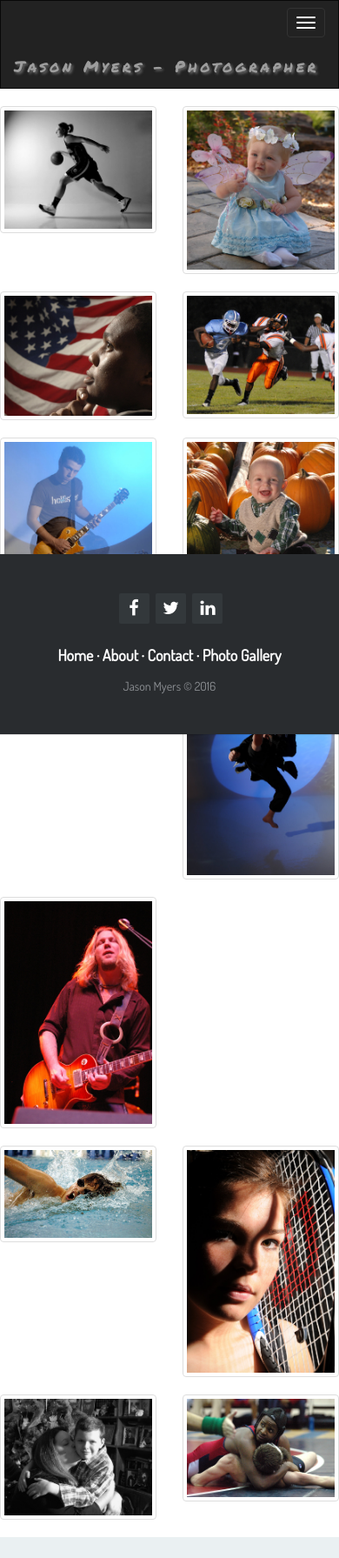
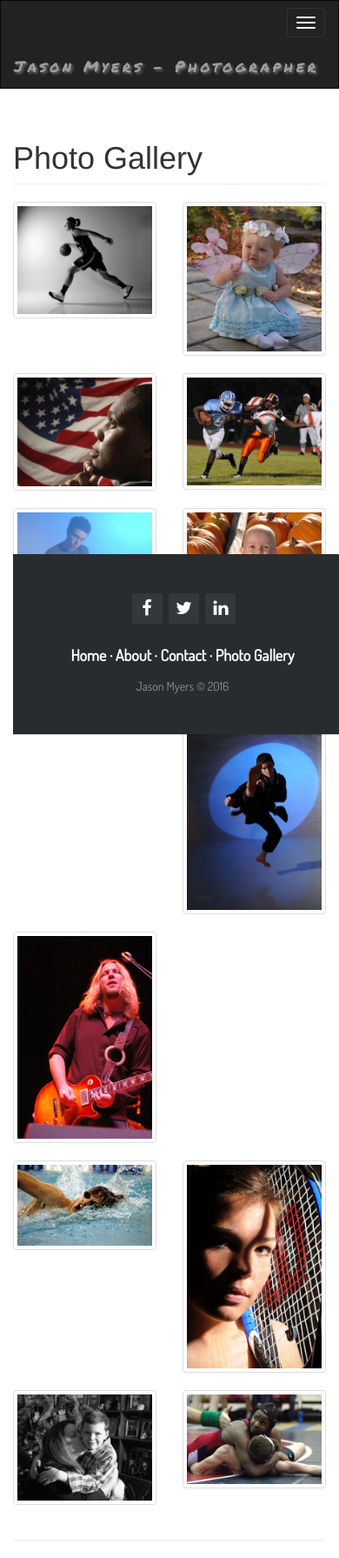
Before and after one commit to elfgirl1981/jasonMyers, a plain HTML site: page gallery.html in a window 390 px wide. Shown: the whole page at 87% size. Before the commit the page ends 1767 px from the top, so only its background shows below. Drawn offline with nearby package versions, Linux system fonts and the light colour scheme; files that its build step writes are made by us from their sources; files whose address does not match are found by name.

Commit message:
adds responsiveness to gallery

```diff
--- a/css/style.css
+++ b/css/style.css
@@ -6,49 +6,8 @@ body {
   background-color: #dddddd;
 }
 
-.availability, .contact {
+.availability {
   background-color: #bbbbbb;
-}
-
-/*.contact {
-  border: 2px solid #bbbbbb;
-  height: 300px;
-  width: 300px;
-  border-radius: 50px;
-  text-align: center;
-  padding-top: 75px;
-  display: inline;
-  float: left;
-  margin-top: 20px;
-  margin-left: 10px;
-}*/
-
-.contact p {
-  font-size: 20px;
-}
-
-.message {
-  background-color: #b2d8b2;
-  border: 2px solid #b2d8b2;
-  padding-top: 80px;
-  border-radius: 50px;
-  text-align: center;
-  margin-top: 20px;
-  margin-right: 100px;
-  width: 300px;
-  height: 500px;
-  font-size: 20px;
-  font-family: 'Dosis', sans-serif;
-  display: inline;
-  float: right;
-}
-
-
-#contact-list {
-  list-style: none;
-  font-size: 20px;
-  font-family: 'Dosis', sans-serif;
-
 }
 
 h1, h2, h3 {
--- a/gallery.html
+++ b/gallery.html
@@ -60,87 +60,96 @@
 
          <!-- Begin Content   -->
 
-        <div class="container-fluid">
-        </div> <div class="row">
-            <div class="col-xs-6 col-md-3">
+         <div class="container-fluid">
+
+     <div class="row">
+
+         <div class="col-lg-12">
+             <h1 class="page-header">Photo Gallery</h1>
+         </div>
+
+           <div class="col-lg-3 col-md-4 col-xs-6 thumb">
                 <a href="#" class="thumbnail">
-                    <img src="images/basketball.jpg" onclick="openModal();currentSlide(1)" class="hover-shadow" alt="Girl dribbling ball in profile">
+                    <img src="images/basketball.jpg" onclick="openModal();currentSlide(1)" class="hover-shadow img-responsive" alt="Girl dribbling ball in profile">
                 </a>
             </div>
 
-            <div class="col-xs-6 col-md-3">
+            <div class="col-lg-3 col-md-4 col-xs-6 thumb">
                 <a href="#" class="thumbnail">
-                    <img src="images/fairy.jpg" onclick="openModal();currentSlide(2)" class="hover-shadow" alt="Baby dressed as a fairy">
+                    <img src="images/fairy.jpg" onclick="openModal();currentSlide(2)" class="hover-shadow img-responsive" alt="Baby dressed as a fairy">
                 </a>
             </div>
 
-            <div class="col-xs-6 col-md-3">
+            <div class="col-lg-3 col-md-4 col-xs-6 thumb">
                 <a href="#" class="thumbnail">
-                    <img src="images/flag.jpg" onclick="openModal();currentSlide(3)" class="hover-shadow" alt="Man's profile in front of American flag">
+                    <img src="images/flag.jpg" onclick="openModal();currentSlide(3)" class="hover-shadow img-responsive" alt="Man's profile in front of American flag">
                 </a>
             </div>
 
-            <div class="col-xs-6 col-md-3">
+            <div class="col-lg-3 col-md-4 col-xs-6 thumb">
                 <a href="#" class="thumbnail">
-                    <img src="images/football.jpg" onclick="openModal();currentSlide(4)" class="hover-shadow" alt="Candid image from highschool football game">
+                    <img src="images/football.jpg" onclick="openModal();currentSlide(4)" class="hover-shadow img-responsive" alt="Candid image from highschool football game">
                 </a>
             </div>
 
         </div>
 
         <div class="row">
-            <div class="col-xs-6 col-md-3">
+            <div class="col-lg-3 col-md-4 col-xs-6 thumb">
                 <a href="#" class="thumbnail">
-                    <img src="images/guitar.jpg" onclick="openModal();currentSlide(5)" class="hover-shadow" alt="Boy headbanging while playing guitar">
+                    <img src="images/guitar.jpg" onclick="openModal();currentSlide(5)" class="hover-shadow img-responsive" alt="Boy headbanging while playing guitar">
                 </a>
             </div>
 
-            <div class="col-xs-6 col-md-3">
+            <div class="col-lg-3 col-md-4 col-xs-6 thumb">
                 <a href="#" class="thumbnail">
-                    <img src="images/joshua.jpg" onclick="openModal();currentSlide(6)" class="hover-shadow" alt="portrait of a baby boy with pumpkins">
+                    <img src="images/joshua.jpg" onclick="openModal();currentSlide(6)" class="hover-shadow img-responsive" alt="portrait of a baby boy with pumpkins">
                 </a>
             </div>
 
-            <div class="col-xs-6 col-md-3">
+            <div class="col-lg-3 col-md-4 col-xs-6 thumb">
                 <a href="#" class="thumbnail">
-                    <img src="images/karate.jpg" onclick="openModal();currentSlide(7)" class="hover-shadow" alt="boy doing a karate kick">
+                    <img src="images/karate.jpg" onclick="openModal();currentSlide(7)" class="hover-shadow img-responsive" alt="boy doing a karate kick">
                 </a>
             </div>
 
-            <div class="col-xs-6 col-md-3">
+            <div class="col-lg-3 col-md-4 col-xs-6 thumb">
                 <a href="#" class="thumbnail">
-                    <img src="images/singer.jpg" onclick="openModal();currentSlide(8)" class="hover-shadow" alt="man singing on stage">
+                    <img src="images/singer.jpg" onclick="openModal();currentSlide(8)" class="hover-shadow img-responsive" alt="man singing on stage">
                 </a>
             </div>
 
         </div>
 
         <div class="row">
-            <div class="col-xs-6 col-md-3">
+            <div class="col-lg-3 col-md-4 col-xs-6 thumb">
                 <a href="#" class="thumbnail">
-                    <img src="images/swimmer.jpg" onclick="openModal();currentSlide(9)" class="hover-shadow" alt="man swimming">
+                    <img src="images/swimmer.jpg" onclick="openModal();currentSlide(9)" class="hover-shadow img-responsive" alt="man swimming">
                 </a>
             </div>
 
-            <div class="col-xs-6 col-md-3">
+            <div class="col-lg-3 col-md-4 col-xs-6 thumb">
                 <a href="#" class="thumbnail">
-                    <img src="images/tennis.jpg" onclick="openModal();currentSlide(10)" class="hover-shadow" alt="portrait of girl holding tennis racket">
+                    <img src="images/tennis.jpg" onclick="openModal();currentSlide(10)" class="hover-shadow img-responsive" alt="portrait of girl holding tennis racket">
                 </a>
             </div>
 
-            <div class="col-xs-6 col-md-3">
+            <div class="col-lg-3 col-md-4 col-xs-6 thumb">
                 <a href="#" class="thumbnail">
-                    <img src="images/toni.jpg" onclick="openModal();currentSlide(11)" class="hover-shadow" alt="black and white candid of a woman kissing a boy of the cheek">
+                    <img src="images/toni.jpg" onclick="openModal();currentSlide(11)" class="hover-shadow img-responsive" alt="black and white candid of a woman kissing a boy of the cheek">
                 </a>
             </div>
 
-            <div class="col-xs-6 col-md-3">
+            <div class="col-lg-3 col-md-4 col-xs-6 thumb">
                 <a href="#" class="thumbnail">
-                    <img src="images/wrestling.jpg" onclick="openModal();currentSlide(12)" class="hover-shadow" alt="highschool wrestling match">
+                    <img src="images/wrestling.jpg" onclick="openModal();currentSlide(12)" class="hover-shadow img-responsive" alt="highschool wrestling match">
                 </a>
             </div>
 
         </div>
+
+        <hr>
+
 
         <div id="myModal" class="modal">
             <span class="close cursor" onclick="closeModal()">&times;</span>
```
